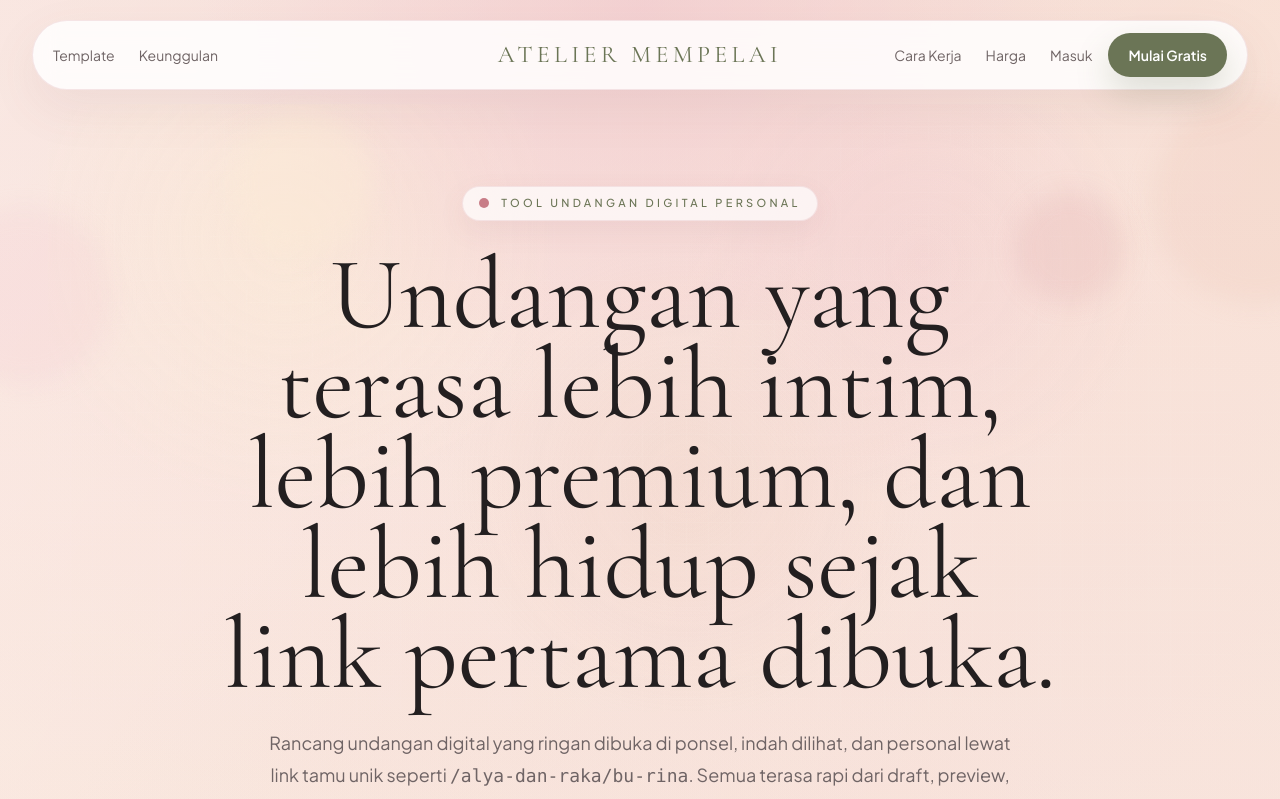
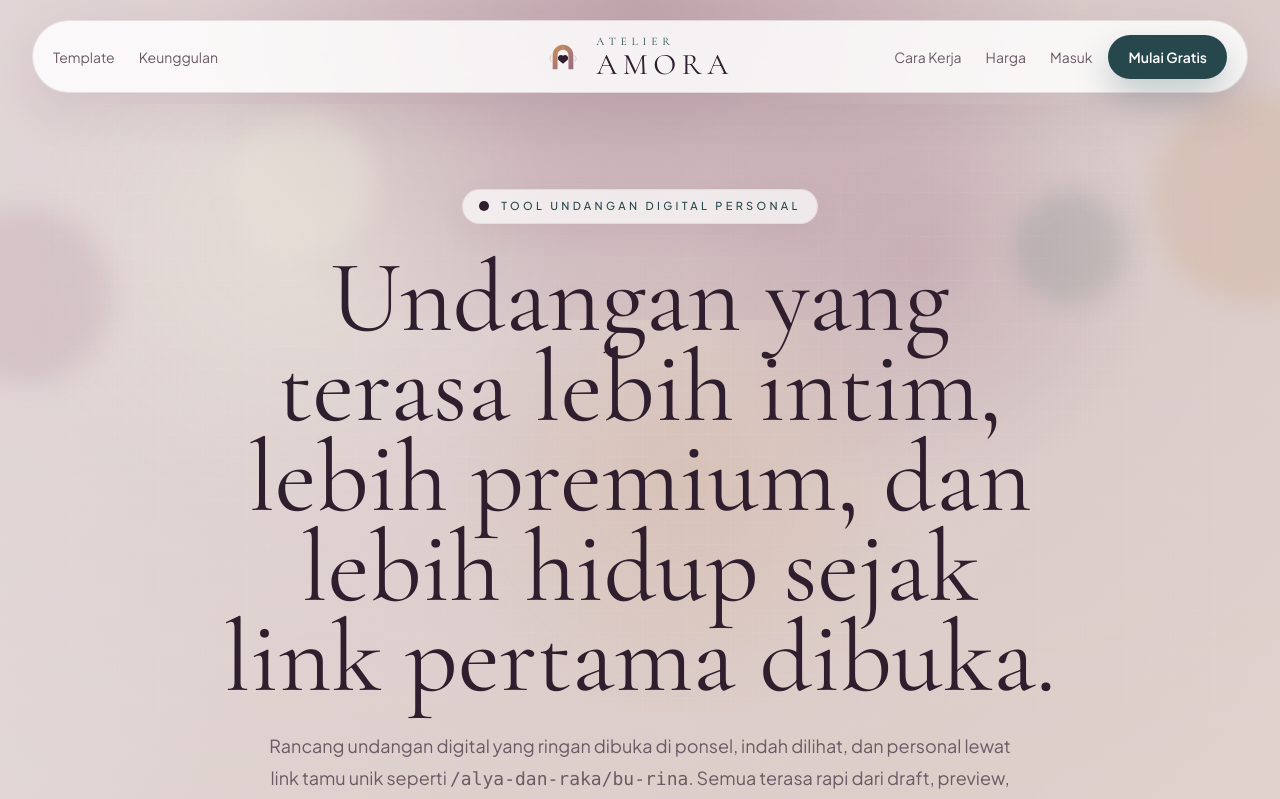
Before and after one commit to abogoboga02/wedding_invitation, a Next.js app: page / in a window 1280 px wide. Shown: the top 799 px of the page. Built offline with nearby package versions, Linux system fonts and the light colour scheme; no server answers.

Commit message:
Revamp brand to Atelier Amora with new logo palette

```diff
--- a/app/(auth)/layout.tsx
+++ b/app/(auth)/layout.tsx
@@ -4,10 +4,10 @@ export default function AuthLayout({ children }: { children: React.ReactNode })
   return (
     <main className="editorial-shell flex min-h-screen items-center justify-center px-4 py-10 sm:px-6">
       <div className="w-full max-w-5xl overflow-hidden rounded-[2.75rem] border border-white/70 bg-white/90 shadow-[0_36px_110px_rgba(0,0,0,0.10)] lg:grid lg:grid-cols-[1.1fr_0.9fr]">
-        <section className="hidden bg-[linear-gradient(160deg,#fffefb,#fbead6_48%,#f0c4cb)] p-10 lg:flex lg:flex-col lg:justify-between">
+        <section className="hidden bg-[linear-gradient(160deg,#fffefb,#e7e1d8_48%,#cfadc0)] p-10 lg:flex lg:flex-col lg:justify-between">
           <div className="space-y-4">
             <p className="font-serif-display text-3xl uppercase tracking-[0.18em] text-[var(--color-rose-dark)]">
-              Atelier Mempelai
+              Atelier Amora
             </p>
             <h1 className="font-serif-display text-5xl leading-none text-[var(--color-ink)]">
               Dashboard ringan untuk membangun undangan yang terasa personal.
--- a/app/(dashboard)/dashboard/layout.tsx
+++ b/app/(dashboard)/dashboard/layout.tsx
@@ -18,13 +18,13 @@ export default async function DashboardLayout({
   const user = await requireClientUser();
 
   return (
-    <main className="min-h-screen bg-[linear-gradient(180deg,#fffaf6,#ffffff)]">
+    <main className="min-h-screen bg-[linear-gradient(180deg,#f3efea,#ffffff)]">
       <div className="mx-auto max-w-[92rem] px-4 py-6 sm:px-6 lg:px-8">
         <header className="surface-panel mb-5 rounded-[2.25rem] px-5 py-5 sm:px-6">
           <div className="flex flex-col gap-5 xl:flex-row xl:items-center xl:justify-between">
             <div>
               <p className="font-serif-display text-3xl uppercase tracking-[0.16em] text-[var(--color-rose-dark)]">
-                Atelier Mempelai
+                Atelier Amora
               </p>
               <p className="mt-1 text-sm text-[var(--color-text-secondary)]">
                 Halo, {user.name ?? "Pengantin"}. Semua alur penting undangan Anda ada di sini.
--- /dev/null
+++ b/app/(public)/_components/AtelierAmoraLogo.tsx
@@ -0,0 +1,53 @@
+type AtelierAmoraLogoProps = {
+  compact?: boolean;
+  className?: string;
+};
+
+export function AtelierAmoraLogo({ compact = false, className }: AtelierAmoraLogoProps) {
+  return (
+    <div className={className}>
+      <div className="flex items-center justify-center gap-4">
+        <svg
+          width={compact ? 34 : 56}
+          height={compact ? 34 : 56}
+          viewBox="0 0 56 56"
+          fill="none"
+          aria-hidden="true"
+          className="shrink-0"
+        >
+          <defs>
+            <linearGradient id="amora-arch" x1="12" y1="10" x2="44" y2="42" gradientUnits="userSpaceOnUse">
+              <stop stopColor="#C68E5A" />
+              <stop offset="1" stopColor="#9C6D82" />
+            </linearGradient>
+          </defs>
+          <path
+            d="M28 8C18.7 8 11 15.7 11 25V48H19V25C19 20 23 16 28 16C33 16 37 20 37 25V48H45V25C45 15.7 37.3 8 28 8Z"
+            fill="url(#amora-arch)"
+          />
+          <path
+            d="M28 26C25.8 24.1 22.5 24.4 20.7 26.6C18.9 28.8 19.3 32.1 21.5 33.8L28 39.2L34.5 33.8C36.7 32.1 37.1 28.8 35.3 26.6C33.5 24.4 30.2 24.1 28 26Z"
+            fill="#2F1E2E"
+          />
+          <path
+            d="M8 26C5.8 28.6 5.8 32.4 8 35M48 26C50.2 28.6 50.2 32.4 48 35"
+            stroke="#C68E5A"
+            strokeWidth="1.6"
+            strokeLinecap="round"
+            opacity="0.45"
+          />
+          <circle cx="28" cy="12.5" r="1.8" fill="#C68E5A" />
+        </svg>
+
+        <div className="text-left">
+          <p className="font-serif-display text-[0.72rem] uppercase tracking-[0.42em] text-[var(--color-secondary)]">
+            Atelier
+          </p>
+          <p className="font-serif-display text-2xl uppercase leading-none tracking-[0.18em] text-[var(--color-text-primary)] sm:text-3xl">
+            Amora
+          </p>
+        </div>
+      </div>
+    </div>
+  );
+}
--- a/app/(public)/page.tsx
+++ b/app/(public)/page.tsx
@@ -8,6 +8,7 @@ import { PRICING_PLANS } from "@/lib/constants/pricing";
 import { MobileMenu } from "./_components/MobileMenu";
 import { ScrollReveal } from "./_components/ScrollReveal";
 import { SectionIntro } from "./_components/SectionIntro";
+import { AtelierAmoraLogo } from "./_components/AtelierAmoraLogo";
 
 const navigationLeft = [
   { href: "#template", label: "Template" },
@@ -86,11 +87,11 @@ export default function MarketingPage() {
     <main className="editorial-shell flex-1">
       <section className="relative isolate overflow-hidden">
         <div className="hero-soft-layer -z-10" />
-        <div className="absolute inset-x-0 top-0 -z-10 h-80 bg-[radial-gradient(circle_at_top,rgba(240,196,203,0.52),transparent_62%)]" />
-        <div className="hero-orb right-[-5rem] top-24 -z-10 h-52 w-52 bg-[rgba(229,188,169,0.18)] blur-3xl" />
-        <div className="hero-orb left-[-4rem] top-52 -z-10 h-44 w-44 bg-[rgba(240,196,203,0.18)] blur-3xl" />
-        <div className="hero-orb left-[18%] top-[7rem] -z-10 h-36 w-36 bg-[rgba(251,234,214,0.52)]" />
-        <div className="hero-orb right-[12%] top-[12rem] -z-10 h-28 w-28 bg-[rgba(200,125,135,0.12)]" />
+        <div className="absolute inset-x-0 top-0 -z-10 h-80 bg-[radial-gradient(circle_at_top,rgba(156,109,130,0.38),transparent_62%)]" />
+        <div className="hero-orb right-[-5rem] top-24 -z-10 h-52 w-52 bg-[rgba(198,142,90,0.17)] blur-3xl" />
+        <div className="hero-orb left-[-4rem] top-52 -z-10 h-44 w-44 bg-[rgba(156,109,130,0.16)] blur-3xl" />
+        <div className="hero-orb left-[18%] top-[7rem] -z-10 h-36 w-36 bg-[rgba(231,225,216,0.55)]" />
+        <div className="hero-orb right-[12%] top-[12rem] -z-10 h-28 w-28 bg-[rgba(38,72,77,0.12)]" />
         <div className="petal-field" aria-hidden="true">
           {heroPetals.map((petal, index) => (
             <span
@@ -126,9 +127,7 @@ export default function MarketingPage() {
               </div>
 
               <div className="justify-self-center text-center">
-                <p className="font-serif-display text-xl uppercase tracking-[0.18em] text-[var(--color-secondary)] sm:text-2xl">
-                  Atelier Mempelai
-                </p>
+                <AtelierAmoraLogo compact />
               </div>
 
               <div className="hidden items-center justify-end gap-4 md:flex">
@@ -199,7 +198,7 @@ export default function MarketingPage() {
 
             <div className="mt-12 grid gap-5 lg:mt-16 lg:grid-cols-[1.62fr_1fr]">
               <ScrollReveal className="surface-panel overflow-hidden rounded-[var(--radius-panel)] p-5 sm:p-7" delay={80}>
-                <div className="rounded-[2rem] bg-[linear-gradient(160deg,#fffdfa,#fbead6_52%,#f0c4cb_110%)] p-5 sm:p-7">
+                <div className="rounded-[2rem] bg-[linear-gradient(160deg,#f8f3ee,#e7e1d8_52%,#cfadc0_114%)] p-5 sm:p-7">
                   <div className="flex items-center justify-between text-[11px] uppercase tracking-[0.28em] text-[var(--color-secondary)]">
                     <span>Preview Halaman Tamu</span>
                     <span>Live Personal Route</span>
@@ -279,7 +278,7 @@ export default function MarketingPage() {
                 </ScrollReveal>
 
                 <ScrollReveal
-                  className="rounded-[var(--radius-card)] border border-[rgba(107,117,86,0.12)] bg-[rgba(107,117,86,0.08)] p-6"
+                  className="rounded-[var(--radius-card)] border border-[rgba(38,72,77,0.2)] bg-[rgba(38,72,77,0.08)] p-6"
                   delay={220}
                 >
                   <p className="text-xs uppercase tracking-[0.3em] text-[var(--color-secondary)]">
@@ -318,10 +317,10 @@ export default function MarketingPage() {
               <div
                 className={`rounded-[1.9rem] p-6 ${
                   template.id === "ELEGANT_LUXURY"
-                    ? "bg-[linear-gradient(160deg,#181315,#2b2324_55%,#5a4231)] text-[#f7e4c9]"
+                    ? "bg-[linear-gradient(160deg,#1b131c,#2f1e2e_55%,#6b3f63)] text-[#f2e6d8]"
                     : template.id === "KOREAN_SOFT"
-                      ? "bg-[linear-gradient(160deg,#fffaf7,#fbead6_55%,#f0c4cb)] text-[#6d5358]"
-                      : "bg-[linear-gradient(160deg,#ffffff,#f8f2ee_58%,#e5bca9)] text-[#2a2425]"
+                      ? "bg-[linear-gradient(160deg,#f8f5f1,#e7e1d8_55%,#cfadc0)] text-[#5d4453]"
+                      : "bg-[linear-gradient(160deg,#ffffff,#f3ede7_58%,#d3af8c)] text-[#2a2425]"
                 }`}
               >
                 <div className="flex items-center justify-between text-[11px] uppercase tracking-[0.28em] opacity-75">
@@ -456,7 +455,7 @@ export default function MarketingPage() {
               key={plan.name}
               className={`rounded-[2.3rem] p-6 ${
                 plan.featured
-                  ? "border border-[rgba(107,117,86,0.16)] bg-[linear-gradient(160deg,#fffefb,#fbead6_60%,#f0c4cb_135%)] shadow-[var(--shadow-float)]"
+                  ? "border border-[rgba(38,72,77,0.2)] bg-[linear-gradient(160deg,#fffefb,#e7e1d8_60%,#cfadc0_135%)] shadow-[var(--shadow-float)]"
                   : "surface-card"
               }`}
               delay={index * 90}
@@ -533,9 +532,7 @@ export default function MarketingPage() {
       <footer className="border-t border-[var(--color-border)] bg-white/56">
         <div className="mx-auto grid max-w-7xl gap-10 px-4 py-10 sm:px-6 lg:grid-cols-[1fr_auto] lg:px-8">
           <div>
-            <p className="font-serif-display text-2xl uppercase tracking-[0.16em] text-[var(--color-secondary)]">
-              Atelier Mempelai
-            </p>
+            <AtelierAmoraLogo className="w-fit" />
             <p className="mt-3 max-w-md text-sm leading-7 text-[var(--color-text-secondary)]">
               Tool undangan digital personal untuk pasangan yang ingin pengalaman tamu terasa
               lebih hangat, rapi, dan premium sejak link pertama dibuka.
--- a/app/(public)/pricing/page.tsx
+++ b/app/(public)/pricing/page.tsx
@@ -4,7 +4,7 @@ import Link from "next/link";
 import { PRICING_FAQ, PRICING_PLANS } from "@/lib/constants/pricing";
 
 export const metadata: Metadata = {
-  title: "Harga | Atelier Mempelai",
+  title: "Harga | Atelier Amora",
   description:
     "Bandingkan paket Starter, Signature, dan Studio untuk undangan digital personal dengan dashboard ringan, RSVP, dan link tamu unik.",
 };
@@ -32,7 +32,7 @@ export default function PricingPage() {
               key={plan.tier}
               className={`rounded-[2.4rem] p-6 ${
                 plan.featured
-                  ? "border border-[rgba(107,117,86,0.16)] bg-[linear-gradient(160deg,#fffefb,#fbead6_56%,#f0c4cb_135%)] shadow-[var(--shadow-float)]"
+                  ? "border border-[rgba(38,72,77,0.2)] bg-[linear-gradient(160deg,#fffefb,#e7e1d8_56%,#cfadc0_135%)] shadow-[var(--shadow-float)]"
                   : "surface-card"
               }`}
             >
@@ -41,7 +41,7 @@ export default function PricingPage() {
                   {plan.name}
                 </p>
                 {plan.featured ? (
-                  <span className="rounded-full bg-[rgba(107,117,86,0.1)] px-3 py-1 text-[11px] font-semibold uppercase tracking-[0.2em] text-[var(--color-secondary)]">
+                  <span className="rounded-full bg-[rgba(38,72,77,0.1)] px-3 py-1 text-[11px] font-semibold uppercase tracking-[0.2em] text-[var(--color-secondary)]">
                     Recommended
                   </span>
                 ) : null}
--- a/app/[coupleSlug]/[guestSlug]/opengraph-image.tsx
+++ b/app/[coupleSlug]/[guestSlug]/opengraph-image.tsx
@@ -69,7 +69,7 @@ export default async function InvitationOpenGraphImage(
             {subtitle}
           </div>
         </div>
-        <div style={{ fontSize: 24, color: "#d9bb86" }}>Atelier Mempelai</div>
+        <div style={{ fontSize: 24, color: "#d9bb86" }}>Atelier Amora</div>
       </div>
     ),
     size,
--- a/app/globals.css
+++ b/app/globals.css
@@ -2,35 +2,35 @@
 @import "leaflet/dist/leaflet.css";
 
 :root {
-  --background: #fffaf8;
-  --foreground: #382f31;
-  --color-primary: #f0c4cb;
-  --color-primary-strong: #c87d87;
-  --color-secondary: #6b7556;
-  --color-accent: #e5bca9;
-  --color-background-soft: #fbead6;
+  --background: #f3efea;
+  --foreground: #2f1e2e;
+  --color-primary: #9c6d82;
+  --color-primary-strong: #2f1e2e;
+  --color-secondary: #26484d;
+  --color-accent: #c68e5a;
+  --color-background-soft: #e7e1d8;
   --color-surface: rgba(255, 255, 255, 0.84);
   --color-surface-strong: #ffffff;
-  --color-surface-alt: #faf4ef;
-  --color-text-primary: #231f20;
-  --color-text-secondary: #6f6465;
-  --color-border: rgba(200, 125, 135, 0.18);
-  --color-success: #4f7b62;
-  --color-warning: #b68448;
-  --color-error: #b55763;
+  --color-surface-alt: #f7f2ec;
+  --color-text-primary: #2f1e2e;
+  --color-text-secondary: #6b5a66;
+  --color-border: rgba(156, 109, 130, 0.2);
+  --color-success: #2f5c58;
+  --color-warning: #c68e5a;
+  --color-error: #a34a6b;
   --radius-card: 2rem;
   --radius-panel: 2.75rem;
   --radius-pill: 999px;
-  --shadow-soft: 0 18px 50px rgba(130, 93, 84, 0.08);
-  --shadow-float: 0 28px 90px rgba(110, 77, 83, 0.12);
-  --shadow-button: 0 16px 34px rgba(107, 117, 86, 0.22);
+  --shadow-soft: 0 18px 50px rgba(67, 38, 63, 0.09);
+  --shadow-float: 0 28px 90px rgba(49, 30, 46, 0.16);
+  --shadow-button: 0 16px 34px rgba(38, 72, 77, 0.26);
   --font-sans-base: var(--font-plus-jakarta);
   --font-serif-base: var(--font-cormorant);
 
   /* Existing aliases used by dashboard/auth/invitation pages */
   --color-blush: var(--color-primary);
   --color-rose: var(--color-primary-strong);
-  --color-rose-dark: #8d5560;
+  --color-rose-dark: #6f4158;
   --color-champagne: var(--color-background-soft);
   --color-olive: var(--color-secondary);
   --color-bisque: var(--color-accent);
@@ -79,7 +79,7 @@ body {
 }
 
 ::selection {
-  background: rgba(200, 125, 135, 0.24);
+  background: rgba(156, 109, 130, 0.24);
   color: var(--color-text-primary);
 }
 
@@ -99,15 +99,15 @@ textarea {
 
 .editorial-shell {
   background:
-    radial-gradient(circle at top, rgba(240, 196, 203, 0.38), transparent 36%),
-    radial-gradient(circle at 88% 22%, rgba(229, 188, 169, 0.24), transparent 24%),
-    radial-gradient(circle at 14% 18%, rgba(251, 234, 214, 0.62), transparent 18%),
+    radial-gradient(circle at top, rgba(156, 109, 130, 0.28), transparent 36%),
+    radial-gradient(circle at 88% 22%, rgba(198, 142, 90, 0.2), transparent 24%),
+    radial-gradient(circle at 14% 18%, rgba(231, 225, 216, 0.74), transparent 18%),
     linear-gradient(120deg, rgba(255, 255, 255, 0.44) 0%, rgba(255, 255, 255, 0) 28%),
     linear-gradient(
       180deg,
-      rgba(251, 234, 214, 0.9),
+      rgba(231, 225, 216, 0.9),
       rgba(255, 255, 255, 0.96) 31%,
-      rgba(240, 196, 203, 0.14) 100%
+      rgba(156, 109, 130, 0.14) 100%
     );
 }
 
@@ -127,8 +127,8 @@ textarea {
   align-items: center;
   justify-content: center;
   border-radius: 999px;
-  background: rgba(200, 125, 135, 0.92);
-  box-shadow: 0 12px 26px rgba(200, 125, 135, 0.32);
+  background: rgba(156, 109, 130, 0.92);
+  box-shadow: 0 12px 26px rgba(156, 109, 130, 0.32);
 }
 
 .location-marker-pin__inner {
@@ -149,7 +149,7 @@ textarea {
   height: 10rem;
   width: 10rem;
   border-radius: 999px;
-  background: radial-gradient(circle, rgba(240, 196, 203, 0.18), transparent 68%);
+  background: radial-gradient(circle, rgba(156, 109, 130, 0.2), transparent 68%);
   filter: blur(10px);
   pointer-events: none;
 }
@@ -161,7 +161,7 @@ textarea {
   height: 8rem;
   width: 8rem;
   border-radius: 999px;
-  background: radial-gradient(circle, rgba(229, 188, 169, 0.14), transparent 68%);
+  background: radial-gradient(circle, rgba(38, 72, 77, 0.13), transparent 68%);
   filter: blur(10px);
   pointer-events: none;
 }
@@ -182,7 +182,7 @@ textarea {
 .surface-card:hover,
 .surface-panel:hover {
   transform: translateY(-3px);
-  box-shadow: 0 22px 68px rgba(126, 87, 92, 0.12);
+  box-shadow: 0 22px 68px rgba(76, 45, 72, 0.16);
 }
 
 .button-primary {
@@ -194,14 +194,14 @@ textarea {
 .button-primary-emphasis {
   position: relative;
   box-shadow:
-    0 18px 38px rgba(107, 117, 86, 0.24),
+    0 18px 38px rgba(38, 72, 77, 0.24),
     0 0 0 1px rgba(255, 255, 255, 0.22) inset;
 }
 
 .button-primary:hover {
   background: color-mix(in srgb, var(--color-secondary) 90%, black);
   transform: translateY(-2px) scale(1.01);
-  box-shadow: 0 22px 42px rgba(107, 117, 86, 0.26);
+  box-shadow: 0 22px 42px rgba(38, 72, 77, 0.26);
 }
 
 .button-secondary {
@@ -213,7 +213,7 @@ textarea {
 .button-secondary:hover {
   background: white;
   transform: translateY(-2px);
-  box-shadow: 0 16px 40px rgba(141, 85, 96, 0.1);
+  box-shadow: 0 16px 40px rgba(82, 53, 79, 0.16);
 }
 
 .animate-fade-up {
@@ -259,9 +259,9 @@ textarea {
   height: 34rem;
   border-radius: 2.75rem;
   background:
-    radial-gradient(circle at 20% 22%, rgba(251, 234, 214, 0.72), transparent 26%),
-    radial-gradient(circle at 74% 26%, rgba(240, 196, 203, 0.34), transparent 24%),
-    radial-gradient(circle at 54% 62%, rgba(229, 188, 169, 0.2), transparent 34%);
+    radial-gradient(circle at 20% 22%, rgba(231, 225, 216, 0.76), transparent 26%),
+    radial-gradient(circle at 74% 26%, rgba(156, 109, 130, 0.28), transparent 24%),
+    radial-gradient(circle at 54% 62%, rgba(198, 142, 90, 0.2), transparent 34%);
   opacity: 0.9;
   pointer-events: none;
 }
@@ -294,11 +294,11 @@ textarea {
   border-radius: 70% 30% 65% 35% / 55% 35% 65% 45%;
   background: linear-gradient(
     180deg,
-    rgba(240, 196, 203, 0.92),
-    rgba(229, 188, 169, 0.78)
+    rgba(156, 109, 130, 0.84),
+    rgba(198, 142, 90, 0.72)
   );
   opacity: 0.55;
-  box-shadow: 0 10px 22px rgba(200, 125, 135, 0.14);
+  box-shadow: 0 10px 22px rgba(82, 53, 79, 0.18);
   animation:
     petal-fall var(--petal-duration, 12s) linear infinite,
     petal-sway var(--petal-sway, 3.6s) ease-in-out infinite;
--- a/app/layout.tsx
+++ b/app/layout.tsx
@@ -19,12 +19,12 @@ const cormorantGaramond = Cormorant_Garamond({
 export const metadata: Metadata = {
   metadataBase: new URL(siteUrl),
   title: {
-    default: "Atelier Mempelai",
-    template: "%s | Atelier Mempelai",
+    default: "Atelier Amora",
+    template: "%s | Atelier Amora",
   },
   description:
     "MVP web app undangan digital personal dengan link tamu unik, dashboard pengantin, dan template premium.",
-  applicationName: "Atelier Mempelai",
+  applicationName: "Atelier Amora",
   keywords: [
     "undangan digital",
     "wedding invitation",
@@ -39,22 +39,22 @@ export const metadata: Metadata = {
     type: "website",
     locale: "id_ID",
     url: siteUrl,
-    title: "Atelier Mempelai",
+    title: "Atelier Amora",
     description:
       "Undangan digital personal dengan link tamu unik, dashboard ringan, dan template premium.",
-    siteName: "Atelier Mempelai",
+    siteName: "Atelier Amora",
     images: [
       {
         url: "/opengraph-image",
         width: 1200,
         height: 630,
-        alt: "Atelier Mempelai",
+        alt: "Atelier Amora",
       },
     ],
   },
   twitter: {
     card: "summary_large_image",
-    title: "Atelier Mempelai",
+    title: "Atelier Amora",
     description:
       "Undangan digital personal dengan link tamu unik, dashboard ringan, dan template premium.",
     images: ["/opengraph-image"],
--- a/app/opengraph-image.tsx
+++ b/app/opengraph-image.tsx
@@ -1,6 +1,6 @@
 import { ImageResponse } from "next/og";
 
-export const alt = "Atelier Mempelai";
+export const alt = "Atelier Amora";
 export const size = {
   width: 1200,
   height: 630,
@@ -33,7 +33,7 @@ export default function OpenGraphImage() {
             color: "#6b7556",
           }}
         >
-          Atelier Mempelai
+          Atelier Amora
         </div>
         <div style={{ display: "flex", flexDirection: "column", gap: 22, maxWidth: "860px" }}>
           <div
--- a/features/invitation/generated-copy.ts
+++ b/features/invitation/generated-copy.ts
@@ -146,7 +146,7 @@ const templateCopy = {
     quoteTitle: "Quote",
     quoteText:
       "Love is the quiet feeling of choosing the same person, again and again, in every season.",
-    quoteSource: "Atelier Mempelai",
+    quoteSource: "Atelier Amora",
     profilesTitle: "Tentang Kami",
     profilesIntro:
       "Sedikit pengantar tentang dua hati yang bertumbuh bersama sampai akhirnya siap menyambut hari ini.",
@@ -183,7 +183,7 @@ const templateCopy = {
       `${coupleDisplay} memilih perayaan yang ringkas, jelas, dan tetap hangat bagi orang-orang terdekat mereka.`,
     quoteTitle: "Quote",
     quoteText: "The best kind of love is steady, intentional, and quietly certain.",
-    quoteSource: "Atelier Mempelai",
+    quoteSource: "Atelier Amora",
     profilesTitle: "The Couple",
     profilesIntro:
       "Template ini merangkum inti cerita kami secara singkat, jujur, dan mudah diikuti dari awal sampai akhir.",
```
Also changed, not shown: 1 other file (tests, documents, lock files or other folders).
